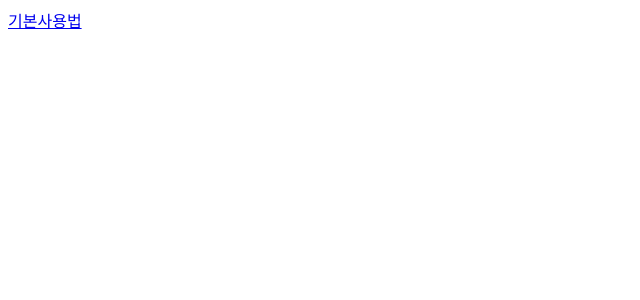
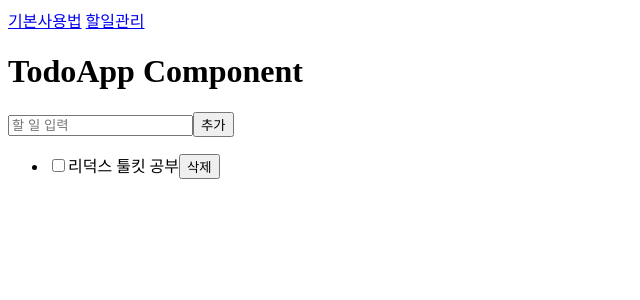
Before and after one commit to hyejoy/react-level-up-study, a React (Vite) app: page /TodoApp in a window 1280 px wide. Before the commit this address had no page. Shown: the top 300 px of the page, without its empty margins (0-640 px from the left). Built offline with nearby package versions, Linux system fonts and the light colour scheme.

Commit message:
ReduxToolkit TodoApp

```diff
--- a/src/App.jsx
+++ b/src/App.jsx
@@ -7,9 +7,9 @@ import { store as basicStore } from "./exam1/store";
 import ReduxBasicApp from "./exam1/ReduxBasicApp";
 
 // 할일 관리 예제
-// import { Provider as TodoProvider } from "react-redux";
-// import { store as todoStore } from "./exam2/store";
-// import TodoApp from "./exam2/TodoApp";
+import { Provider as TodoProvider } from "react-redux";
+import { store as todoStore } from "./exam2/store";
+import TodoApp from "./exam2/TodoApp";
 
 export default function App() {
   return (
@@ -32,14 +32,14 @@ export default function App() {
             </BasicProvider>
           }
         />
-        {/* <Route
+        <Route
           path="/TodoApp"
           element={
             <TodoProvider store={todoStore}>
               <TodoApp />
             </TodoProvider>
           }
-        /> */}
+        />
       </Routes>
     </>
   );
--- a/src/components/TopNavi.jsx
+++ b/src/components/TopNavi.jsx
@@ -4,7 +4,7 @@ export default function TopNavi() {
   return (
     <nav>
       <NavLink to="/ReduxBasicApp">기본사용법</NavLink>&nbsp;
-      {/* <NavLink to="/TodoApp">할일관리</NavLink>&nbsp; */}
+      <NavLink to="/TodoApp">할일관리</NavLink>&nbsp;
     </nav>
   );
 }
--- a/src/exam2/TodoApp.jsx
+++ b/src/exam2/TodoApp.jsx
@@ -1,7 +1,57 @@
+/**
+ *
+ * @returns 리덕스 툴킷의 기본 사용법 익히기
+ * - State로 숫자 하나만 관리하며, 증가, 감소, 리셋 기능을 제공하는 기본적인 카운터 앱
+ *  - creteSlice()를 사용한 슬라이스 객체 생성
+ *  - configureStore()로 스토어 구성
+ *  - useSelector()를 통해 상태 조회
+ *  - useDispatch()로 액션 디스패치
+ *  - 액션과 payload 관계 이해 (예제 실행 후 자세히 설명)
+ */
+
+import { useState } from "react";
+import { useDispatch, useSelector } from "react-redux";
+import { addTodo, deleteTodo, toggleTodo } from "./todoSlice";
+
 export default function TodoApp() {
+  const [input, setInput] = useState("");
+  const todos = useSelector((state) => state.todos);
+  const dispatch = useDispatch();
+
+  const handleAdd = () => {
+    if (input.trim()) {
+      dispatch(addTodo(input));
+      setInput("");
+    }
+  };
+
   return (
     <>
       <h1>TodoApp Component</h1>
+      <input
+        value={input}
+        onChange={(e) => setInput(e.target.value)}
+        placeholder="할 일 입력"
+      />
+      <button onClick={handleAdd}>추가</button>
+      <ul>
+        {todos.map((todo) => (
+          <li key={todo.idx}>
+            <input
+              type="checkbox"
+              value={todo.done}
+              onClick={() => dispatch(toggleTodo(todo.idx))}
+            />
+            <span
+              style={{ textDecoration: todo.done ? "line-through" : "none" }}
+            >
+              {todo.contents}
+            </span>
+
+            <button onClick={() => dispatch(deleteTodo(todo.idx))}>삭제</button>
+          </li>
+        ))}
+      </ul>
     </>
   );
 }
--- a/src/exam2/store.jsx
+++ b/src/exam2/store.jsx
@@ -1,7 +1,8 @@
-export default function store() {
-  return (
-    <>
-      <h1>store Component</h1>
-    </>
-  );
-}
+import { configureStore } from "@reduxjs/toolkit";
+import todoReducer from "./todoSlice";
+
+export const store = configureStore({
+  reducer: {
+    todos: todoReducer,
+  },
+});
--- /dev/null
+++ b/src/exam2/todoSlice.jsx
@@ -0,0 +1,22 @@
+import { createSlice } from "@reduxjs/toolkit";
+
+let nextIdx = 2;
+const todoSlice = createSlice({
+  name: "myTodos",
+  initialState: [{ idx: 1, contents: "리덕스 툴킷 공부", done: false }],
+  reducers: {
+    addTodo: (prev, action) => {
+      prev.push({ idx: nextIdx++, contents: action.payload, done: false });
+    },
+    toggleTodo: (prev, action) => {
+      const todoRow = prev.find((t) => t.idx === action.payload);
+      if (todoRow) todoRow.done = !todoRow.done;
+    },
+    deleteTodo: (prev, action) => {
+      return prev.filter((state) => state.idx !== action.payload);
+    },
+  },
+});
+
+export const { addTodo, toggleTodo, deleteTodo } = todoSlice.actions;
+export default todoSlice.reducer;
```
